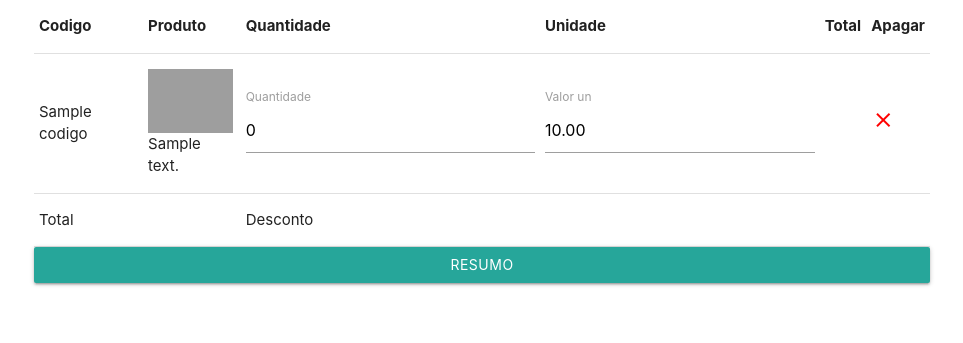
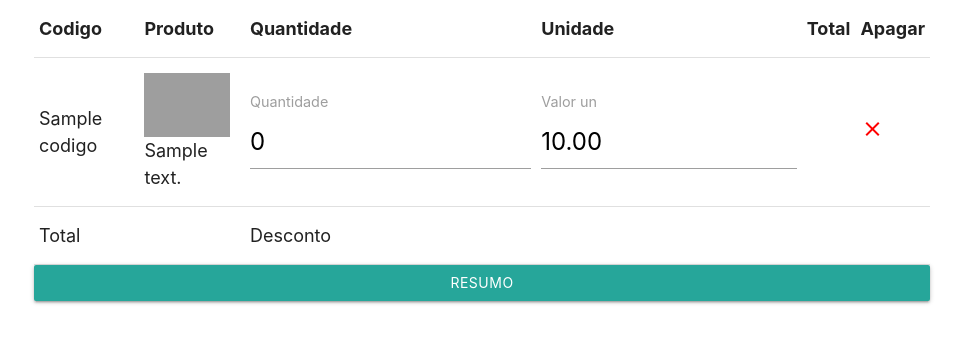
Before and after one commit to jlgsobreiro/PW_Painel, a Python web app: template sqlanywhere/templates/resumo.html in a window 1280 px wide. Shown: the top 343 px of the page, without its empty margins (158-1121 px from the left). Run offline with Jinja, Linux system fonts and the light colour scheme; the template is opened without the code that fills it: most values are stand-ins (such as "Sample title", 1, 10 or a date in 2020); some libraries are stand-ins or nearby versions; grey boxes are pictures that could not be loaded.

Commit message:
Reformulaçao da interface

```diff
--- a/sqlanywhere/static/styles.css
+++ b/sqlanywhere/static/styles.css
@@ -1,11 +1,166 @@
-/* Chrome, Safari, Edge, Opera */
-input::-webkit-outer-spin-button,
-input::-webkit-inner-spin-button {
-  -webkit-appearance: none;
-  margin: 0;
+@media only screen and (min-width: 601px) {
+  .btn-flat{
+    font-size: 0.8rem;
+  }
+  textarea.materialize-textarea{
+    font-size: inherit;
+  }
+  .datepicker-date-display .date-text{
+    font-size: 1.3rem;
+  }
+  .enviar_btn{
+    width: 100%;
+    font-size: 1.4rem;
+    height: 3rem;
+    text-align: center;
+    line-height: 96px;
+  }
+  .modal-footer{
+    text-align: center;
+  }
+  .materialboxed{
+    justify-content: center;
+    max-width: 150px;
+    max-height: 150px
+  }
+  .materia-placeholder{
+    justify-content: center;
+  }
+  html{
+    font-size: xx-large;
+  }
+  input{
+    font-size: xx-large;
+  }
+  div{
+    font-size: xx-large;
+  }
+  label{
+    font-size: .7rem;
+  }
+  .desconto_linha{
+    font-size: xxx-large;
+  }
+  .total_linha{
+    font-size: xxx-large;
+  }
+  .qtd{
+    font-size: xx-large;
+  }
+  .valor{
+    font-size: xx-large;
+  }
+  input[type=text]:not(.browser-default){
+    font-size: 1.4rem;
+  }
+
+  input[type=number]:not(.browser-default){
+    font-size: xxx-large;
+  }
+  span{
+    font-size: xx-large;
+  }
+  .representante{
+    font-size: inherit;
+  }
+  .apagar{
+    font-size: xxx-large;
+    margin-top: 4rem;
+  }
+  .linha_totais{
+    font-size: xx-large;
+    margin-top: 81px;
+  }
+  .linha_vlqtd{
+    height: 306px;
+  }
+  .linha_desc{
+    text-align: center;
+    height: 306px;
+    padding-top: 3%;
+    padding-bottom: 5%;
+  }
+  .linha_produto{
+    height: 360px;
+  }
 }
+@media only screen and (min-width: 993px) {
+  textarea.materialize-textarea{
+    font-size: inherit;
+  }
+  .enviar_btn{
+    width: 100%;
+    font-size: 1.4rem;
+    height: 3rem;
+    text-align: center;
+    line-height: 96px;
+  }
+  .modal-footer{
+    text-align: center;
+  }
+  .materialboxed{
+    justify-content: center;
+    max-width: 150px;
+    max-height: 150px
+  }
+  .materia-placeholder{
+    justify-content: center;
+  }
+  html{
+    font-size: large;
+  }
+  input{
+    font-size: large;
+  }
+  div{
+    font-size: large;
+  }
+  label{
+    font-size: .8rem;
+  }
+  .desconto_linha{
+    font-size: x-large;
+  }
+  .total_linha{
+    font-size: x-large;
+  }
+  .qtd{
+    font-size: large;
+  }
+  .valor{
+    font-size: large;
+  }
+  input[type=text]:not(.browser-default){
+    font-size: x-large;
+  }
 
-/* Firefox */
-input[type=number] {
-  -moz-appearance: textfield;
+  input[type=number]:not(.browser-default){
+    font-size: x-large;
+  }
+  span{
+    font-size: large;
+  }
+  .representante{
+    font-size: inherit;
+  }
+  .apagar{
+    font-size: x-large;
+    margin-top: 4rem;
+  }
+  .linha_totais{
+    font-size: large;
+    margin-top: 81px;
+  }
+  .linha_vlqtd{
+    height: auto;
+  }
+  .linha_desc{
+    height: auto;
+    text-align: center;
+    padding-top: 3%;
+    padding-bottom: 5%;
+  }
+  .linha_produto{
+    height: auto;
+  }
 }
```
